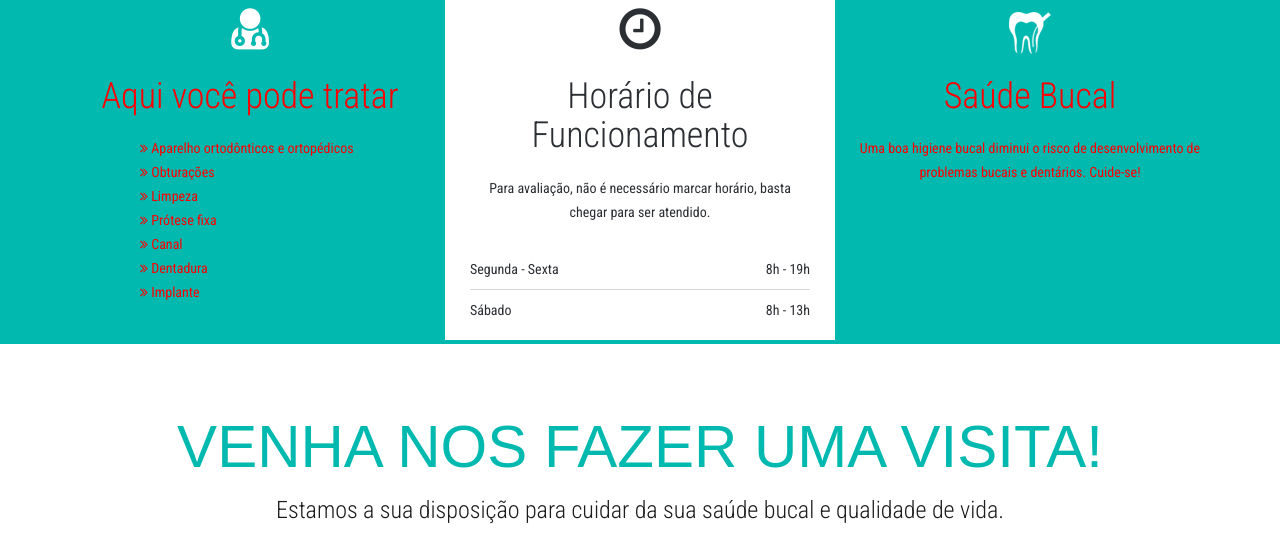
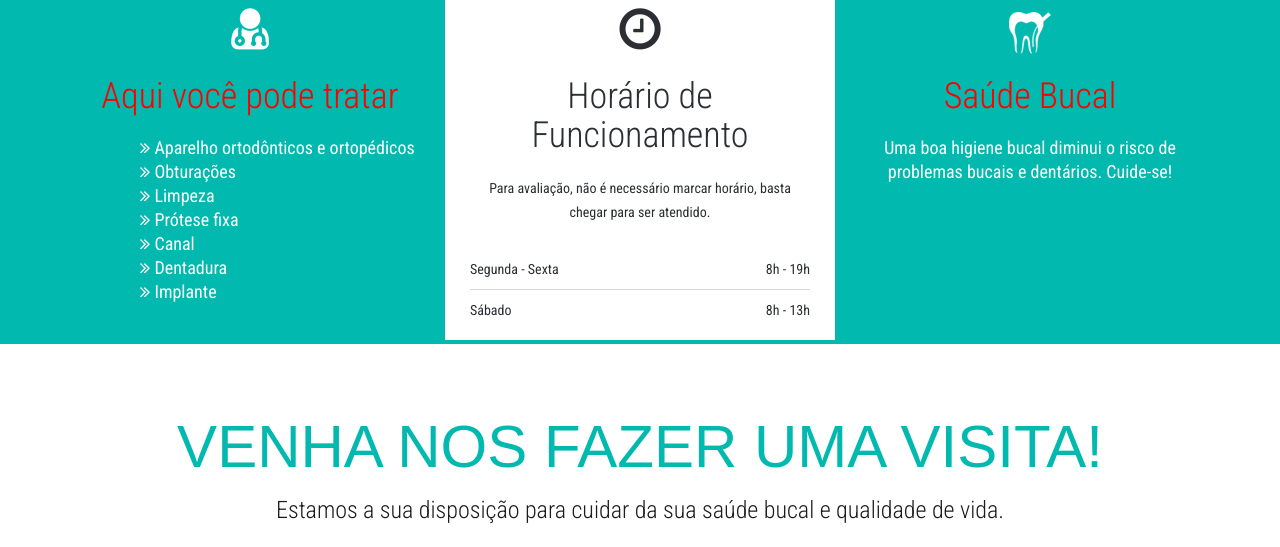
Before and after one commit to juniorots/orthochiqui, a website: page public/index.html in a window 1280 px wide. Shown: the part 820-1367 px from the top of the page. Drawn offline with Linux system fonts and the light colour scheme; some packages are replaced by stand-ins of ours; a web font is replaced by a local one.

Commit message:
Tratando desenvolvimento site Dentistas [ ORTHO CHIQUI ]

```diff
--- a/public/index.html
+++ b/public/index.html
@@ -149,25 +149,25 @@
 						<h3><span style="color: red !important;">Aqui você pode tratar</span></h3>
 						<p>
 							<ul class="list-unstyled">
-								<li style="margin-left: 70px; text-align: left; color: red !important;">
+								<li style="margin-left: 70px; text-align: left; color: white !important; font-size: 18px;">
 									<i class="fa fa-angle-double-right"></i> Aparelho ortodônticos e ortopédicos
 								</li>
-								<li style="margin-left: 70px; text-align: left; color: red !important;">
+								<li style="margin-left: 70px; text-align: left; color: white !important; font-size: 18px;">
 									<i class="fa fa-angle-double-right"></i> Obturações
 								</li>
-								<li style="margin-left: 70px; text-align: left; color: red !important;">
+								<li style="margin-left: 70px; text-align: left; color: white !important; font-size: 18px;">
 									<i class="fa fa-angle-double-right"></i> Limpeza
 								</li>
-								<li style="margin-left: 70px; text-align: left; color: red !important;">
+								<li style="margin-left: 70px; text-align: left; color: white !important; font-size: 18px;">
 									<i class="fa fa-angle-double-right"></i> Prótese fixa
 								</li>
-								<li style="margin-left: 70px; text-align: left; color: red !important;">
+								<li style="margin-left: 70px; text-align: left; color: white !important; font-size: 18px;">
 									<i class="fa fa-angle-double-right"></i> Canal
 								</li>
-								<li style="margin-left: 70px; text-align: left; color: red !important;">
+								<li style="margin-left: 70px; text-align: left; color: white !important; font-size: 18px;">
 									<i class="fa fa-angle-double-right"></i> Dentadura
 								</li>
-								<li style="margin-left: 70px; text-align: left; color: red !important;">
+								<li style="margin-left: 70px; text-align: left; color: white !important; font-size: 18px;">
 									<i class="fa fa-angle-double-right"></i> Implante
 								</li>
 							</ul>
@@ -193,7 +193,7 @@
 								<span class="pull-left">Sábado</span>
 								<span class="pull-right">8h - 13h</span>
 							</li>
-							<!--
+							<!-- red
 							<li class="clearfix">
 								<span class="pull-left">Sunday</span>
 								<span class="pull-right">10.00 - 14.00</span>
@@ -206,8 +206,8 @@
 					<div class="col-sm-4 col-xs-12 block">
 						<h2><img src="images/root-canal-icon.png" alt="Root Canal"></h2>
 						<h3 style="color: red !important";>Saúde Bucal</h3>
-						<p style="color: red !important;">
-							Uma boa higiene bucal diminui o risco de desenvolvimento de problemas bucais e dentários. Cuide-se!
+						<p style="color: white !important; font-size: 18px;">
+							Uma boa higiene bucal diminui o risco de problemas bucais e dentários. Cuide-se!
 						</p>
 						<!--
 						<a href="#" class="btn btn-lite">Read More</a>
```
